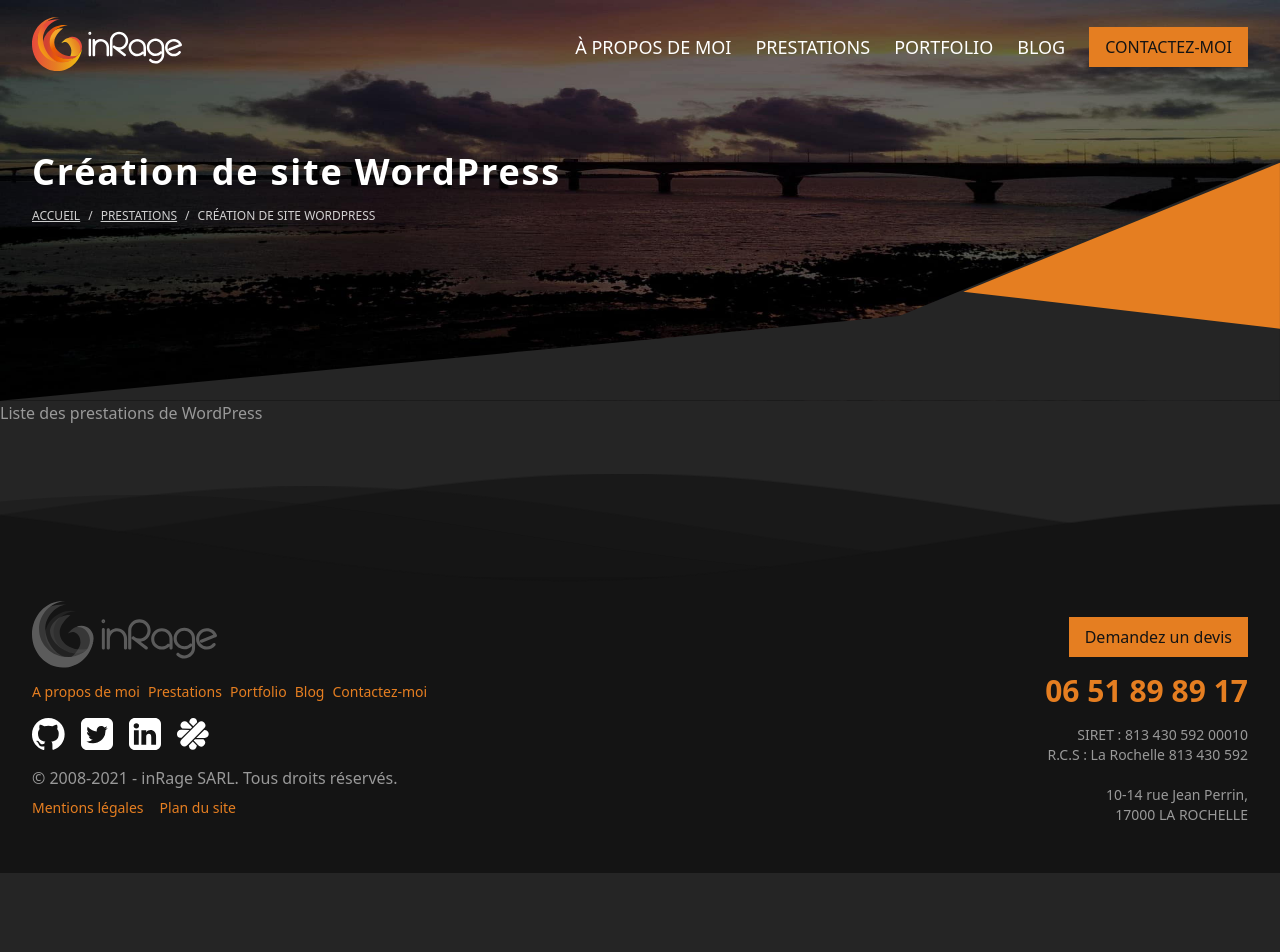
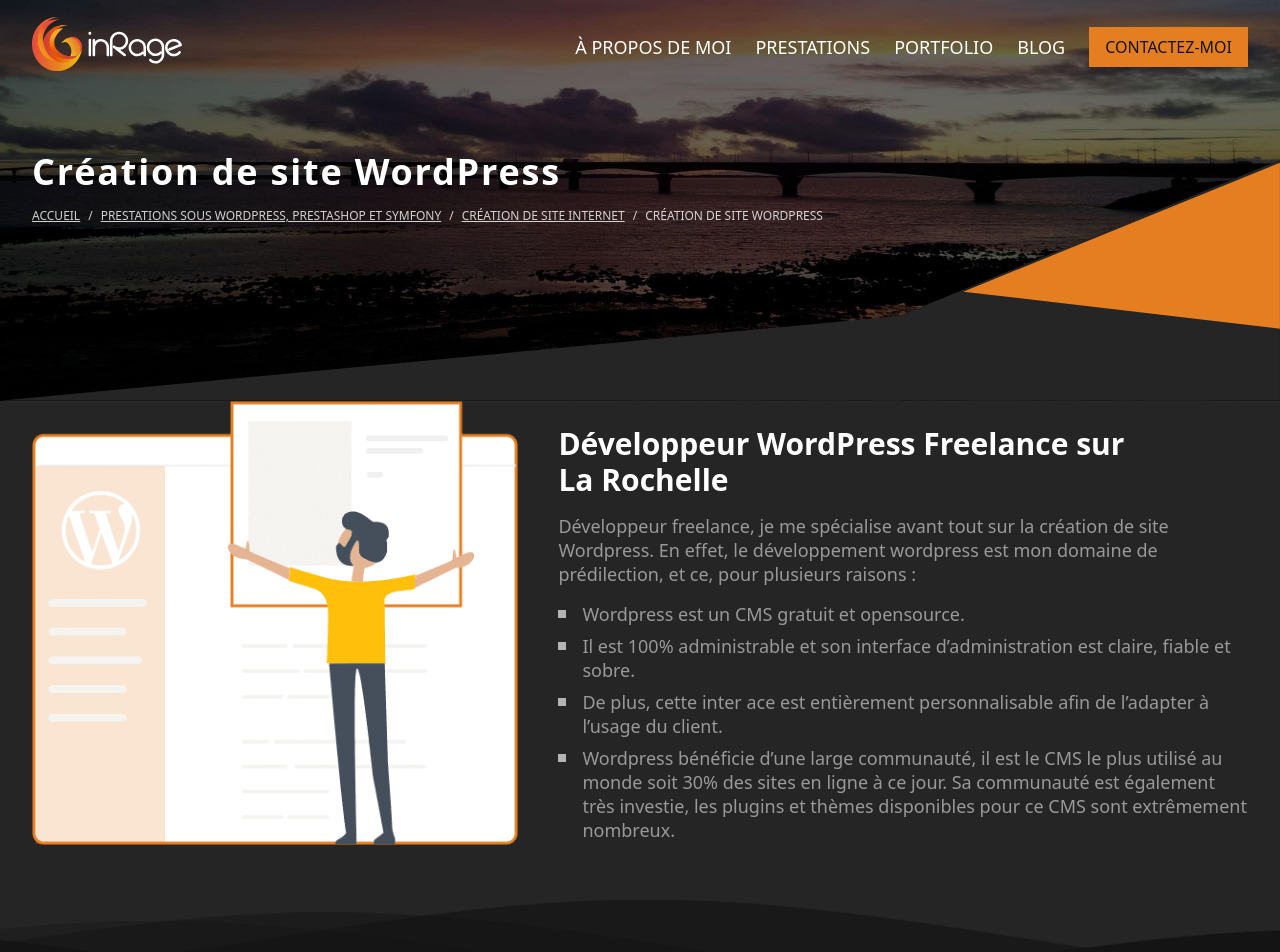
Before and after one commit to akiletour/inrage, a Next.js app: page /prestations/creation-site-web/site-wordpress in a window 1280 px wide. Shown: the top 952 px of the page. Before the commit the page ends 873 px from the top, so only its background shows below. Built offline with nearby package versions, Linux system fonts and the light colour scheme.

Commit message:
feat(page): add presentation block of wordpress site

```diff
--- a/pages/prestations/creation-site-web/site-wordpress.tsx
+++ b/pages/prestations/creation-site-web/site-wordpress.tsx
@@ -1,11 +1,56 @@
 import { GetStaticProps } from 'next';
 import { PageHeaderStaticProps } from '@type/header';
+import Image from 'next/image';
+import Head from 'next/head';
+import WebsiteWP from '../../../public/images/website-wp.png';
 
 export default function PrestationWordPress() {
   return (
-    <div>
-      Liste des prestations de WordPress
-    </div>
+    <>
+      <Head>
+        <title>Création de site WordPress | Freelance Wordpress - inRage</title>
+        <meta
+          name="description"
+          content="Développeur Freelance à La Rochelle, spécialisé dans la création et le développement de site WordPress. ACF, Contact Form et Roots Sage. Contactez-moi pour votre création ou refonte de site Wordpress."
+        />
+      </Head>
+
+      <div className="container flex items-center">
+        <div className="w-2/5">
+          <Image src={WebsiteWP} />
+        </div>
+        <div className="w-3/5 text-lg pl-5 leading-6 pt-2">
+          <h2 className="text-white text-3xl font-bold">
+            Développeur WordPress Freelance sur
+            <br />
+            La Rochelle
+          </h2>
+          <p className="mt-2">
+            Développeur freelance, je me spécialise avant tout
+            sur la création de site Wordpress. En effet, le développement wordpress
+            est mon domaine de prédilection, et ce, pour plusieurs raisons :
+          </p>
+          <ul className="styled-list mt-2">
+            <li>Wordpress est un CMS gratuit et opensource.</li>
+            <li>
+              Il est 100% administrable et son interface d’administration est
+              claire, fiable et sobre.
+            </li>
+            <li>
+              De plus, cette inter ace est entièrement personnalisable afin de
+              l’adapter à l’usage du client.
+            </li>
+            <li>
+              Wordpress bénéficie d’une large communauté, il est le CMS le plus
+              utilisé au monde soit 30% des sites en ligne à ce jour. Sa communauté
+              est également très investie, les plugins et thèmes disponibles pour
+              ce CMS sont extrêmement nombreux.
+            </li>
+          </ul>
+        </div>
+      </div>
+
+    </>
   );
 }
 
@@ -14,7 +59,10 @@ export const getStaticProps: GetStaticProps = async (): Promise<PageHeaderStatic
     pageTitle: 'Création de site WordPress',
     breadcrumb: [{
       link: '/prestations',
-      title: 'Prestations',
+      title: 'Prestations sous WordPress, Prestashop et Symfony',
+    }, {
+      link: '/prestations/creation-site-web',
+      title: 'Création de site internet',
     }],
   },
 });
```
